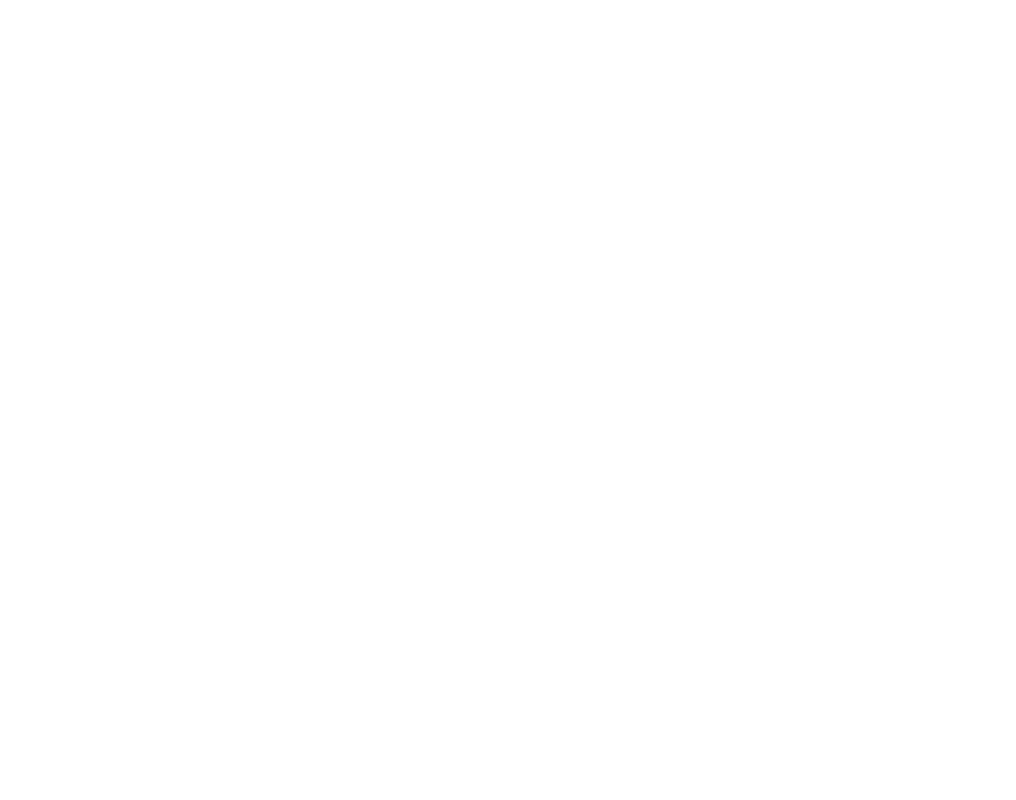
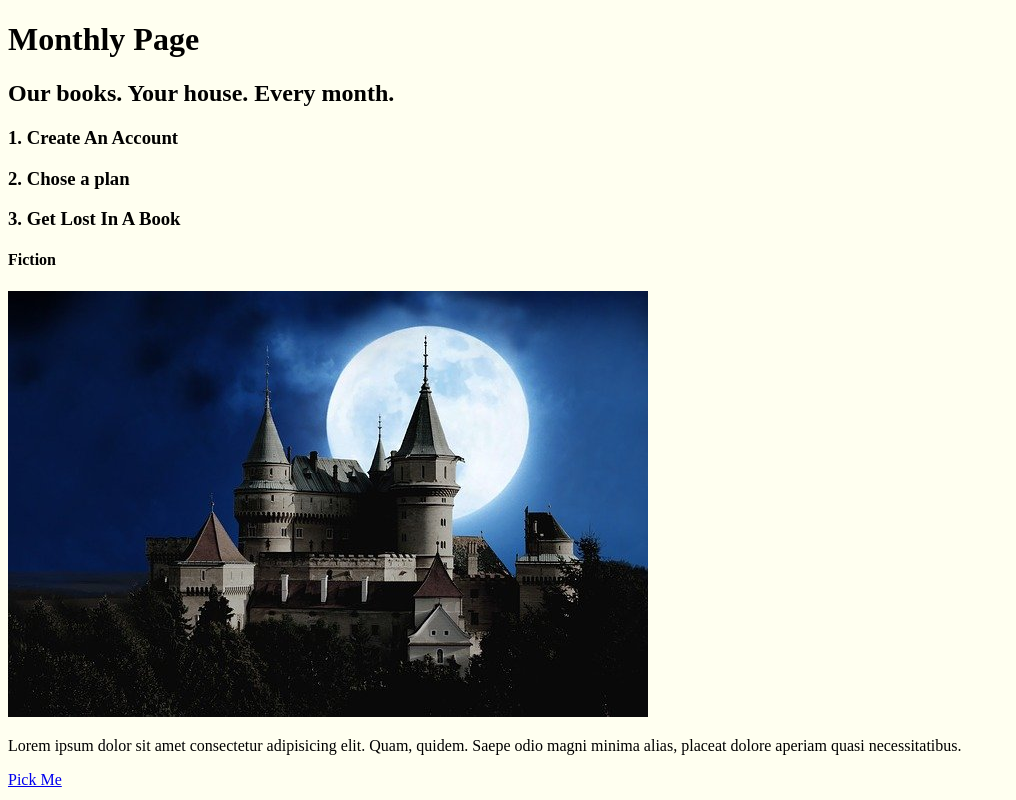
Before and after one commit to kayken000/monthly-page, a plain HTML site: page index.html in a window 1280 px wide. Shown: the top 800 px of the page, without its empty margins (0-1016 px from the left). Drawn offline with Linux system fonts and the light colour scheme.

Commit message:
HTML DFN

```diff
--- a/css/style.css
+++ b/css/style.css
@@ -3,3 +3,6 @@
   Red  - #A62338         Gray - #D9D9DB
   Blue - #002E59         Teal - #007E8C
 */
+body {
+  background-color:ivory
+}
--- a/index.html
+++ b/index.html
@@ -1 +1,63 @@
 <!-- add your HTML code forThe Monthly Page site  -->
+<!DOCTYPE html>
+<html lang="en">
+<head>
+    <meta charset="UTF-8">
+    <meta name="viewport" content="width=device-width, initial-scale=1.0">
+    <title>Monthly page</title>
+    <link rel="stylesheet" href="css\style.css">
+</head>
+  <body>
+    <div id="hero">
+     <div class="sitetext">
+        <h1>Monthly Page</h1>
+         <h2>Our books. Your house. Every month.</h2>
+      </div>
+      <div id="steps">
+          <h3>
+              <span class="numb">1.</span>
+              Create An Account
+          </h3>
+          <h3>
+            <span class="numb">2.</span>
+            Chose a plan
+        </h3>
+        <h3>
+            <span class="numb">3.</span>
+            Get Lost In A Book
+        </h3>
+      </div>
+      <div id="plans">
+          <div class="item">
+            <h4>Fiction</h4>
+            <img src="./images/fiction.jpg">
+            <p>Lorem ipsum dolor sit amet consectetur adipisicing elit. Quam, quidem. Saepe odio magni minima alias, placeat dolore aperiam quasi necessitatibus.</p>
+          <a href="#">Pick Me</a>
+        </div>
+        <div class="item">
+            <h4>History</h4>
+            <img src="./images/history.jpg">
+            <p>Lorem ipsum, dolor sit amet consectetur adipisicing elit. Similique voluptatibus nostrum est! Obcaecati quasi inventore quisquam? Recusandae, reiciendis.</p>
+          <a href="#">Pick Me</a>
+        </div>
+        <div class="item">
+            <h4>Biography</h4>
+            <img src="./images/biography.jpg">
+            <p>Lorem ipsum, dolor sit amet consectetur adipisicing elit. Corporis voluptate esse beatae magni repellendus natus modi debitis quibusdam voluptas.</p>
+          <a href="#">Pick Me</a>
+        </div>
+      </div>
+      <footer>
+        <p>&copy;2021 The Monthly Page</p>
+        <nav>
+            <a href="#">About</a>
+            <a href="#">Contact Us</a>
+            <a href="#">Returns</a>
+            <a href="#">Become A Stockit</a>
+            <a href="#">Privacy</a>
+            <a href="#">FAQ</a>
+        </nav>
+      </footer>
+    </div>
+ </body>
+</html>
```
